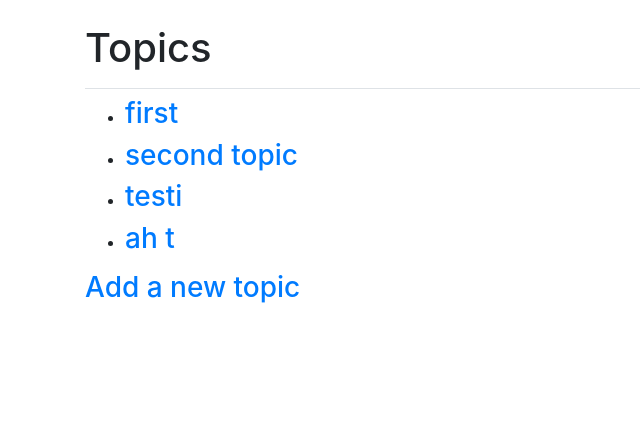
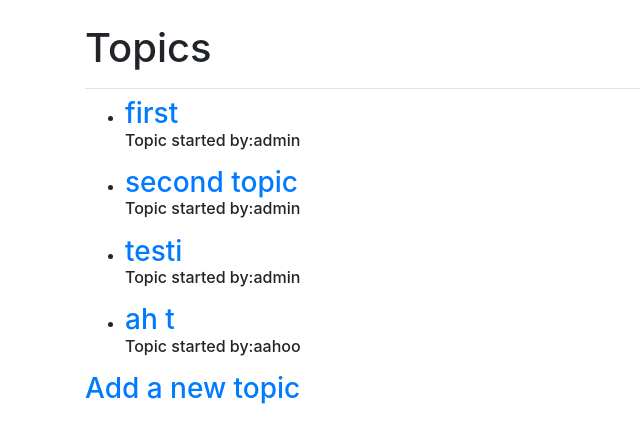
Before and after one commit to Sovellusohjelmointiboys/Keskustelupalsta, a Django app: page /topics/ in a window 1280 px wide. Shown: the part 58-501 px from the top of the page, without its empty margins (0-640 px from the left). Run offline with Django 4.2, Linux system fonts and the light colour scheme; data comes from the database, SQL or seed files in the repository; both versions use the stored data as it was after the commit; some libraries are stand-ins or nearby versions.

Commit message:
fixed small bug in topic.html

```diff
--- a/epic_chat_room/models.py
+++ b/epic_chat_room/models.py
@@ -9,7 +9,7 @@ class Topic(models.Model):
     owner = models.ForeignKey(User, on_delete=models.CASCADE)
 
     def __str__(self):
-        return self.title
+        return f"{self.title}"
 
 class Reply(models.Model):
     # Reply to a specific topic
--- a/epic_chat_room/templates/epic_chat_room/topic.html
+++ b/epic_chat_room/templates/epic_chat_room/topic.html
@@ -13,7 +13,6 @@
   <div class="card mb-3">
     <h4 class="card-header">
       {{ reply.owner}}
-      {{}}
       {{ reply.date_added|date:'M d, Y H:i'}},
 
       <small><a href="{% url 'epic_chat_room:edit_reply' reply.id %}">
--- a/epic_chat_room/templates/epic_chat_room/topics.html
+++ b/epic_chat_room/templates/epic_chat_room/topics.html
@@ -10,6 +10,7 @@
     {% for topic in topics %}
       <li><h3>
         <a href="{% url 'epic_chat_room:topic' topic.id %}">{{ topic }}</a>
+        <p style="font-size: medium;">Topic started by:{{ topic.owner }}</p>
       </h3></li>
     {% empty %}
       <li><h3>No topics have been added yet.</h3></li>
--- a/epic_chat_room/views.py
+++ b/epic_chat_room/views.py
@@ -34,7 +34,9 @@ def new_topic(request):
         # POST data submitted; process data.
         form = TopicForm(data=request.POST)
         if form.is_valid():
-            form.save()
+            new_topic = form.save(commit=False)
+            new_topic.owner = request.user
+            new_topic.save()
             return redirect('epic_chat_room:topics')
 
     # Display a blank or invalid form.
@@ -55,6 +57,7 @@ def new_reply(request, topic_id):
         if form.is_valid():
             new_reply = form.save(commit=False)
             new_reply.topic = topic
+            new_reply.owner = request.user
             new_reply.save()
             return redirect('epic_chat_room:topic', topic_id=topic_id)
 
```
Also changed, not shown: db.sqlite3.
